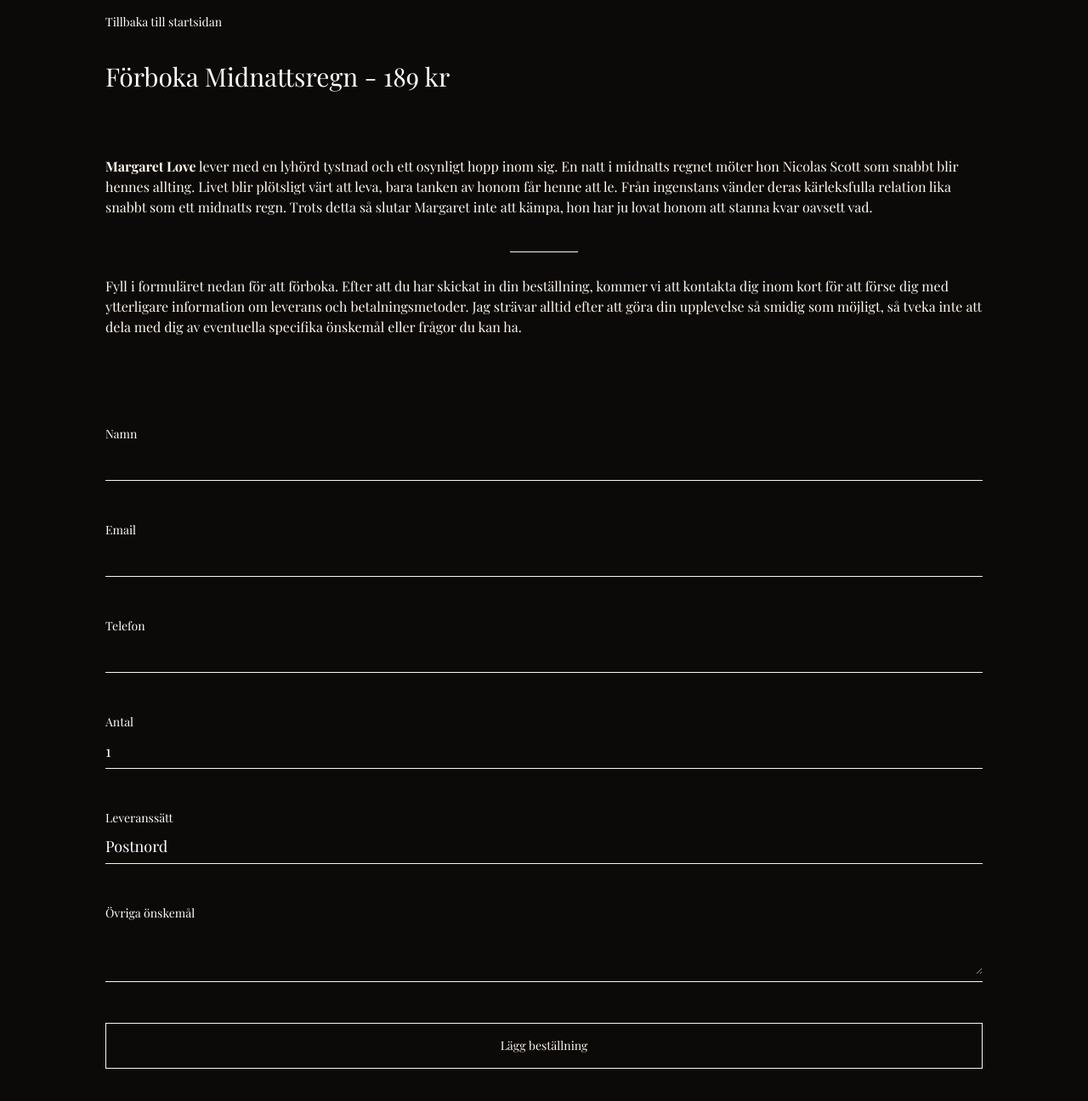
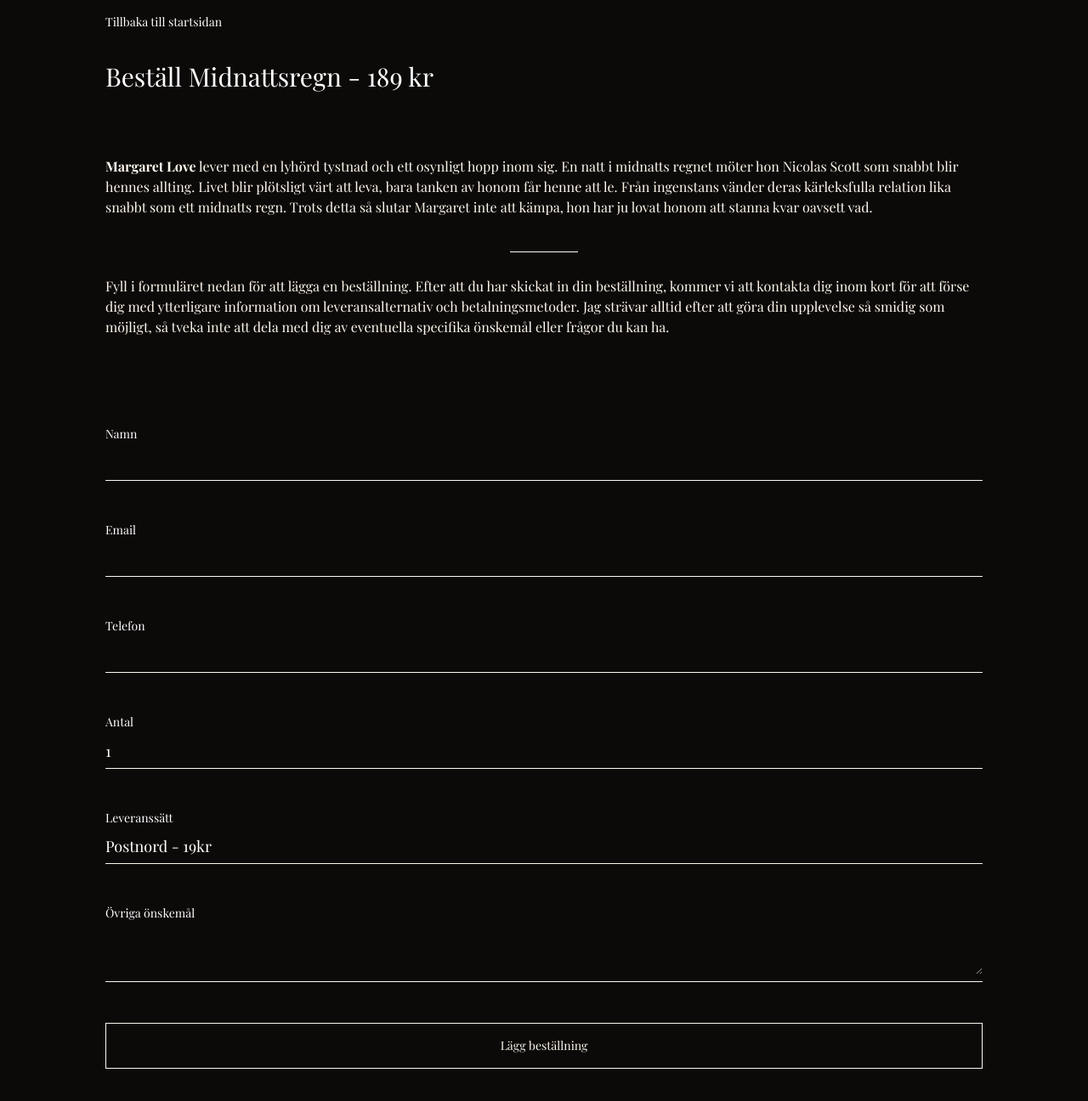
Before and after one commit to emilhallberg/mohlen-publishing, a Next.js app: page /midnattsregn in a window 1280 px wide. Shown: the top 1296 px of the page at 85% size. Built offline with nearby package versions, Linux system fonts and the light colour scheme; a web font is replaced by a local one.

Commit message:
change midnattsregn to order

```diff
--- a/src/app/api/order/route.ts
+++ b/src/app/api/order/route.ts
@@ -17,10 +17,13 @@ export const POST = async (request: NextRequest) => {
 
   const formData = await request.formData();
 
+  const product = formData.get("product") as string;
   const name = formData.get("name") as string;
   const email = formData.get("email") as string;
   const phone = formData.get("phone") as string;
   const quantity = formData.get("quantity") as string;
+  const delivery = formData.get("delivery") as string;
+  const comment = formData.get("comment") as string;
 
   if (!name || !email || !quantity) {
     return NextResponse.json({ message: "Invalid order" }, { status: 500 });
@@ -28,7 +31,7 @@ export const POST = async (request: NextRequest) => {
 
   const orderId = Date.now();
 
-  const subject = `ORDER [${orderId}] - Phillipe & Charlotte - ${quantity}`;
+  const subject = `ORDER [${orderId}] - ${product} - ${quantity}`;
 
   const text = `
     En beställning på ${quantity} exemplar har lagts på Phillipe & Charlotte.
@@ -37,6 +40,10 @@ export const POST = async (request: NextRequest) => {
     Namn: ${name}
     Email: ${email}
     Telefon: ${phone}
+
+    Leverans: ${delivery}
+
+    Övriga önskemål: ${comment}
   `;
 
   const result = await transport.sendMail({
--- a/src/app/midnattsregn/page.tsx
+++ b/src/app/midnattsregn/page.tsx
@@ -5,6 +5,7 @@ import Link from "next/link";
 import PrebookForm from "@/compounds/PrebookForm";
 import Select from "@/components/Select";
 import Textarea from "@/components/Textarea";
+import OrderForm from "@/compounds/OrderForm";
 
 export const metadata: Metadata = {
   title: "Midnattsregn",
@@ -19,7 +20,9 @@ export default function Book() {
       <Link href="/" className="text-sm px-6 pt-4 hover:text-orange-200">
         Tillbaka till startsidan
       </Link>
-      <h1 className="flex text-3xl w-full p-6 pt-1">Förboka Midnattsregn - 189 kr</h1>
+      <h1 className="flex text-3xl w-full p-6 pt-1">
+        Beställ Midnattsregn - 189 kr
+      </h1>
       <article className="grid auto-rows-max gap-4 p-6 pt-2 text-orange-50 text-justify lg:text-left max-w-[1080px]">
         <p className="mt-3">
           <b>Margaret Love</b> lever med en lyhörd tystnad och ett osynligt hopp
@@ -32,16 +35,17 @@ export default function Book() {
         </p>
         <span className="border-b border-orange-50 lg:mt-6 w-20 justify-self-center" />
         <p className="mt-3">
-          Fyll i formuläret nedan för att förboka. Efter att du har skickat in
-          din beställning, kommer vi att kontakta dig inom kort för att förse
-          dig med ytterligare information om leverans och betalningsmetoder. Jag
-          strävar alltid efter att göra din upplevelse så smidig som möjligt, så
-          tveka inte att dela med dig av eventuella specifika önskemål eller
-          frågor du kan ha.
+          Fyll i formuläret nedan för att lägga en beställning. Efter att du har
+          skickat in din beställning, kommer vi att kontakta dig inom kort för
+          att förse dig med ytterligare information om leveransalternativ och
+          betalningsmetoder. Jag strävar alltid efter att göra din upplevelse så
+          smidig som möjligt, så tveka inte att dela med dig av eventuella
+          specifika önskemål eller frågor du kan ha.
         </p>
       </article>
 
-      <PrebookForm>
+      <OrderForm>
+        <Input name="product" defaultValue="Midnattsregn" hidden />
         <Input type="text" name="name" autoComplete="name" required>
           Namn
         </Input>
@@ -55,13 +59,13 @@ export default function Book() {
           Antal
         </Input>
         <Select label="Leveranssätt" name="delivery">
-          <option value="Postnord">Postnord</option>
+          <option value="Postnord">Postnord - 19kr</option>
           <option value="Avhämtning">Avhämtning</option>
           <option value="Annat">Annat</option>
         </Select>
         <Textarea name="comment">Övriga önskemål</Textarea>
         <Button type="submit">Lägg beställning</Button>
-      </PrebookForm>
+      </OrderForm>
     </main>
   );
 }
--- a/src/app/page.tsx
+++ b/src/app/page.tsx
@@ -32,7 +32,7 @@ export default function Home() {
         Margaret inte att kämpa, hon har ju lovat honom att stanna kvar oavsett
         vad.
         <Link href="/midnattsregn" className="flex pt-4">
-          <Button>Förboka här</Button>
+          <Button>Beställ här</Button>
         </Link>
       </Section>
       <Section src="/book-1.jpg" alt="Phillipe & Charlotte">
--- a/src/app/phillipe-and-charlotte/page.tsx
+++ b/src/app/phillipe-and-charlotte/page.tsx
@@ -3,6 +3,8 @@ import Button from "@/components/Button";
 import OrderForm from "@/compounds/OrderForm";
 import { Metadata } from "next";
 import Link from "next/link";
+import Select from "@/components/Select";
+import Textarea from "@/components/Textarea";
 
 export const metadata: Metadata = {
   title: "Phillipe & Charlotte",
@@ -18,7 +20,7 @@ export default function Book() {
         Tillbaka till startsidan
       </Link>
       <h1 className="flex text-3xl w-full p-6 pt-1">
-        Beställ Phillipe & Charlotte  - 229 kr
+        Beställ Phillipe & Charlotte - 229 kr
       </h1>
       <article className="grid auto-rows-max gap-4 p-6 pt-2 text-orange-50 text-justify lg:text-left max-w-[1080px]">
         <p className="mt-3">
@@ -41,12 +43,13 @@ export default function Book() {
           skickat in din beställning, kommer vi att kontakta dig inom kort för
           att förse dig med ytterligare information om leveransalternativ och
           betalningsmetoder. Jag strävar alltid efter att göra din upplevelse så
-          smidig som möjligt, så tveka inte att dela med dig av
-          eventuella specifika önskemål eller frågor du kan ha.
+          smidig som möjligt, så tveka inte att dela med dig av eventuella
+          specifika önskemål eller frågor du kan ha.
         </p>
       </article>
 
       <OrderForm>
+        <Input name="product" defaultValue="Phillipe & Charlotte" hidden />
         <Input type="text" name="name" autoComplete="name" required>
           Namn
         </Input>
@@ -59,6 +62,12 @@ export default function Book() {
         <Input type="number" name="quantity" required defaultValue={1}>
           Antal
         </Input>
+        <Select label="Leveranssätt" name="delivery">
+          <option value="Postnord">Postnord - 19kr</option>
+          <option value="Avhämtning">Avhämtning</option>
+          <option value="Annat">Annat</option>
+        </Select>
+        <Textarea name="comment">Övriga önskemål</Textarea>
         <Button type="submit">Lägg beställning</Button>
       </OrderForm>
     </main>
--- a/src/components/Input.tsx
+++ b/src/components/Input.tsx
@@ -2,15 +2,17 @@ import { InputHTMLAttributes } from "react";
 
 type Props = Omit<InputHTMLAttributes<HTMLInputElement>, "className">;
 
-export default function Input({ name, children, ...rest }: Props) {
+export default function Input({ name, children, hidden, ...rest }: Props) {
   return (
     <label
       htmlFor={name}
-      className="grid grid-rows-[max-content_1fr] gap-2 text-sm color-orange-50"
+      className={`${hidden ? "hidden" : "grid"} grid-rows-[max-content_1fr] gap-2 text-sm color-orange-50`}
+      hidden={hidden}
     >
       {children}
       <div className="border-b border-orange-50 h-full pt-1 pb-2">
         <input
+          hidden={hidden}
           className="appearance-none bg-transparent border-none text-lg leading-tight focus:outline-none w-full h-full"
           name={name}
           {...rest}
```
Also changed, not shown: package.json (+8 -8 lines), 1 other file (tests, documents, lock files or other folders).
